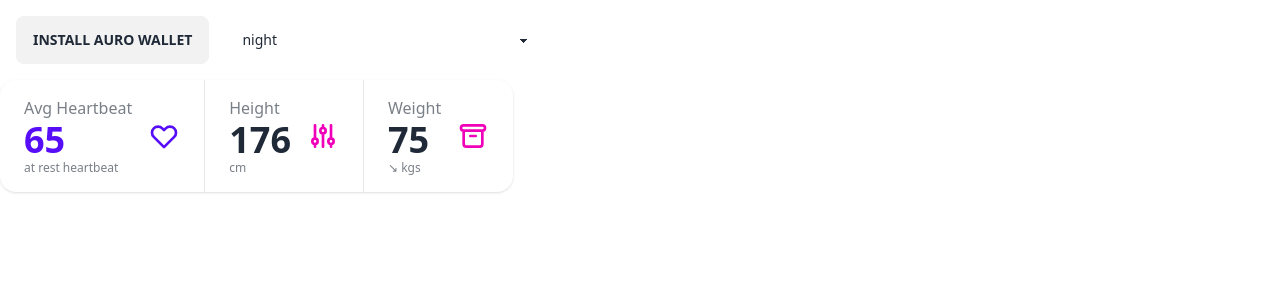
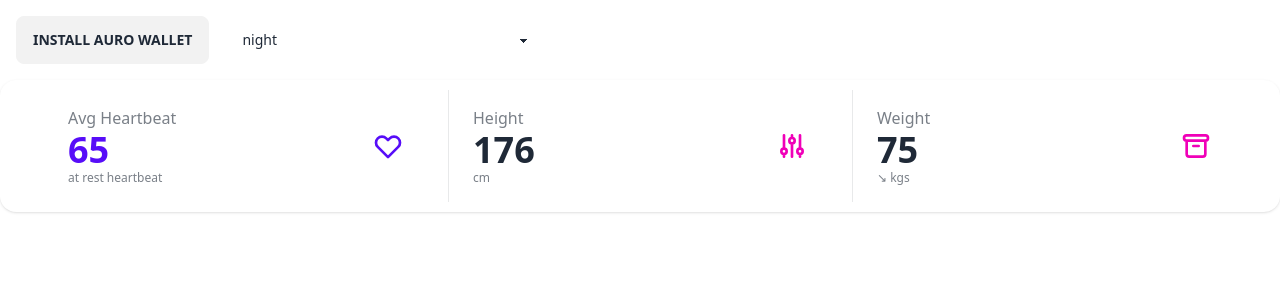
Before and after one commit to iam-robi/ozkar-playground, a Nuxt app: page /fhir in a window 1280 px wide. Shown: the top 300 px of the page. Built offline with nearby package versions, Linux system fonts and the light colour scheme; what tailwindcss-aspect-ratio would draw is missing.

Commit message:
fhir typing

```diff
--- a/package.json
+++ b/package.json
@@ -20,6 +20,7 @@
     "vue-router": "^4.2.5"
   },
   "dependencies": {
+    "@medplum/fhirtypes": "^3.0.1",
     "@ozkarjs/sequence-verifiers": "^0.1.6",
     "@ozkarjs/vhir": "^0.2.6",
     "@pinia/nuxt": "^0.5.1",
--- a/pages/fhir.vue
+++ b/pages/fhir.vue
@@ -72,10 +72,23 @@
 import Navbar from "@/components/layout/Navbar.vue";
 import LayoutHeroBanner from "@/components/layout/HeroBanner.vue";
 import { ref, onMounted, onBeforeUnmount } from "vue";
-
+import { JsonParser } from "@ozkarjs/vhir";
 const defaultFunction = () => {
   console.log("default function");
+  const e = JsonParser.linearizeJson({ "hello world": "hello world" });
 };
 
 onMounted(async () => {});
 </script>
+<style>
+.stats {
+  display: flex;
+  justify-content: center;
+  flex-wrap: wrap;
+}
+.stat {
+  flex: 0 0 auto; /* Prevents the cards from growing or shrinking */
+  max-width: 30%; /* Adjust this value based on your layout */
+  margin: 10px; /* Optional, for spacing around the cards */
+}
+</style>
--- a/store/fhir/fhir.index.ts
+++ b/store/fhir/fhir.index.ts
@@ -4,10 +4,10 @@ import type { FHIRState } from "~/store/fhir/fhir.types";
 import { PublicKey, Mina, Field } from "o1js";
 
 export const useFHIR = defineStore("fhir", {
-  state: (): SequenceState => ({
+  state: (): FHIRState => ({
     fhirObservationWeight: {
       resourceType: "Observation",
-      id: "bodyWeight-example",
+      id: "bodyWeight",
       meta: {
         profile: [
           "http://hl7.org/fhir/us/vitals/StructureDefinition/body-weight",
```
Also changed, not shown: store/fhir/fhir.types.ts (+4 -5 lines), 1 other file (tests, documents, lock files or other folders).
